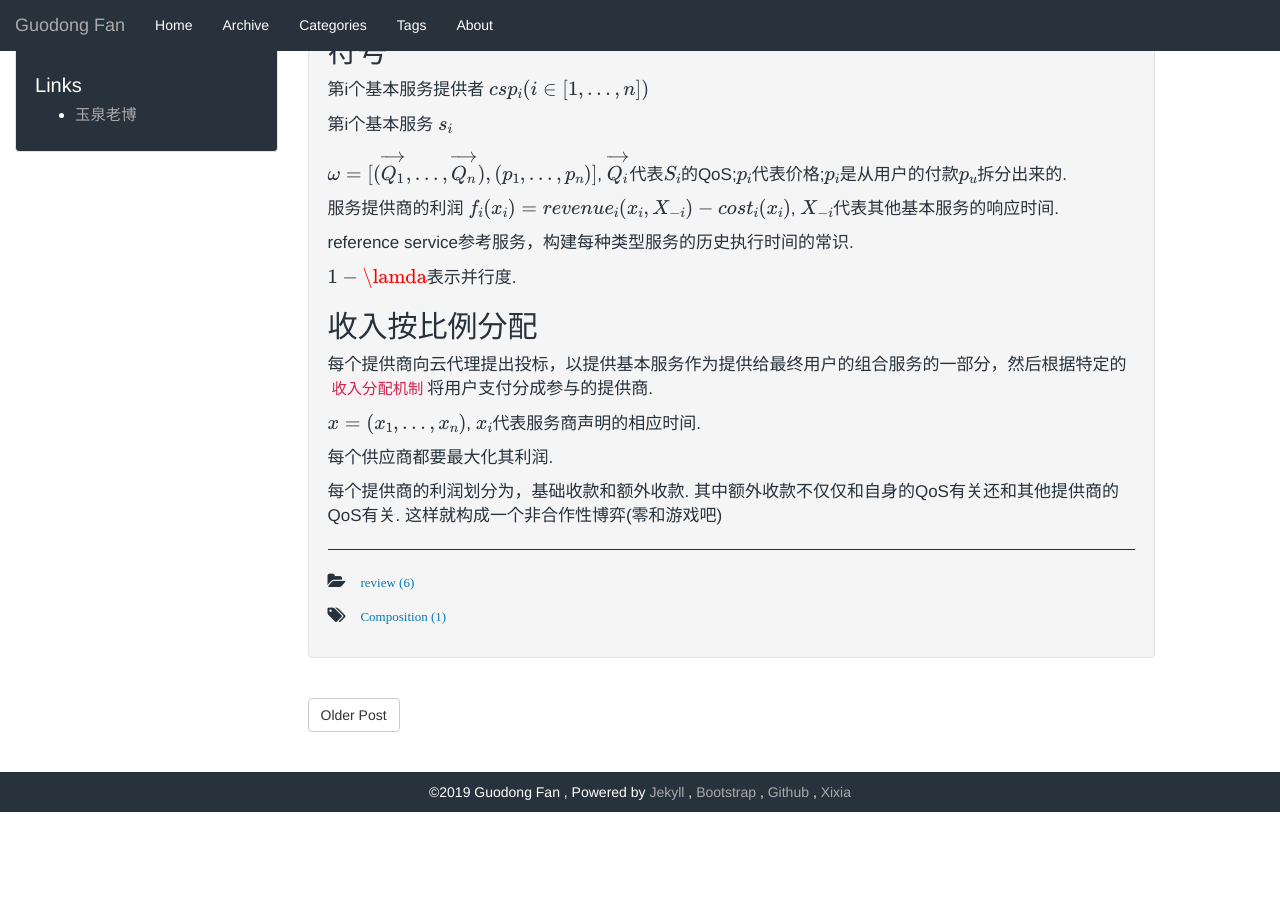
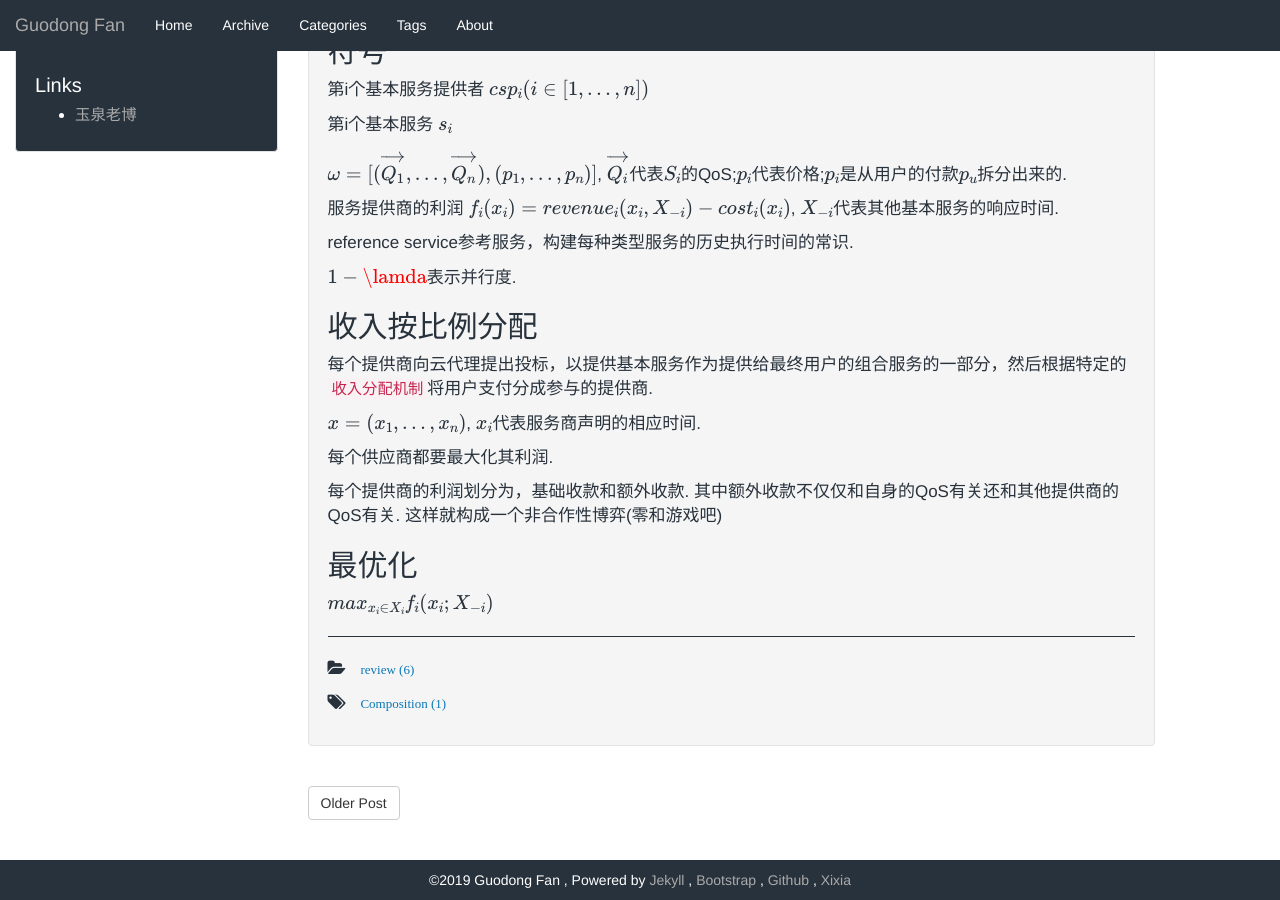
Before and after one commit to GuodongFan/GuodongFan.github.io, a Jekyll site: the page built from _posts/2019-07-31-Nash-Equilibrium-Composition.md, in a window 1280 px wide and 900 px high, scrolled down 619 px. Built offline with Jekyll 4.4.1, drawn with Linux system fonts in a browser that asks for light colours; our own code applies the rules of GitHub Pages for plain Markdown files; formulas are drawn with MathJax 3; before the commit the page ends 1431 px from its top, so only the background shows below that.

Commit message:
Update 2019-07-31-Nash-Equilibrium-Composition.md

```diff
--- a/_posts/2019-07-31-Nash-Equilibrium-Composition.md
+++ b/_posts/2019-07-31-Nash-Equilibrium-Composition.md
@@ -41,3 +41,7 @@ $x=(x_1, ..., x_n)$, $x_i$代表服务商声明的相应时间.
 每个供应商都要最大化其利润.
 
 每个提供商的利润划分为，基础收款和额外收款. 其中额外收款不仅仅和自身的QoS有关还和其他提供商的QoS有关. 这样就构成一个非合作性博弈(零和游戏吧)
+
+## 最优化
+
+$max_{x_i \in X_i} f_i(x_i;X_{-i})$
```
